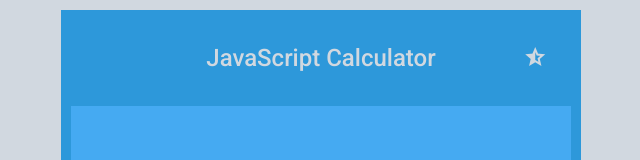
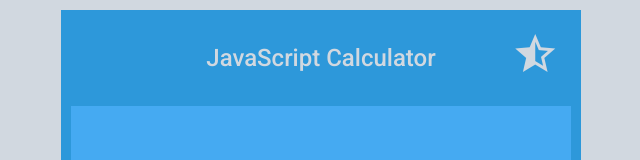
Before and after one commit to markoter/javascript-calculator, a React (Create React App) app: page / in a window 1280 px wide. Shown: the top 160 px of the page, without its empty margins (319-959 px from the left). Built offline with nearby package versions, Linux system fonts and the light colour scheme.

Commit message:
redesign theme button

```diff
--- a/src/Calculator.js
+++ b/src/Calculator.js
@@ -151,7 +151,7 @@ const Calculator = () => {
                 <button
                     id="theme-btn"
                     onClick={() => changeTheme()}>
-                    <span class="material-symbols-outlined">
+                    <span className="material-symbols-outlined">
                         star_half
                     </span>
                 </button>
--- a/src/index.css
+++ b/src/index.css
@@ -68,6 +68,11 @@ body {
   border: none;
   font-size: 2rem;
 }
+#calculator #calc-header #theme-btn .material-symbols-outlined {
+  font-size: 3rem;
+  justify-self: center;
+  align-self: center;
+}
 #calculator #screen {
   background-color: var(--color-screen);
   margin: 10px 0 10px 0;
--- a/src/index.scss
+++ b/src/index.scss
@@ -68,10 +68,16 @@ body {
       align-self: stretch;
       color: var(--color-text-buttons);
       background: none;
+      // background-color: var(--color-button);
       border: none;
       font-size: 2rem;
       // width: fit-content;
       // height: fit-content;
+      .material-symbols-outlined {
+        font-size: 3rem;
+        justify-self: center;
+        align-self: center;
+      }
     }
   }
   #screen {
```
Also changed, not shown: 1 other file (tests, documents, lock files or other folders).
